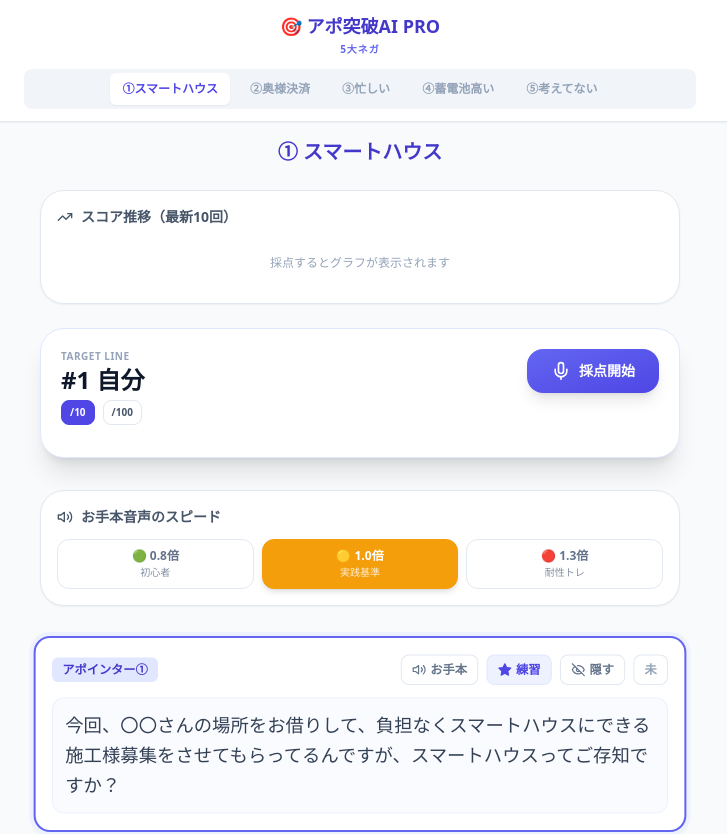
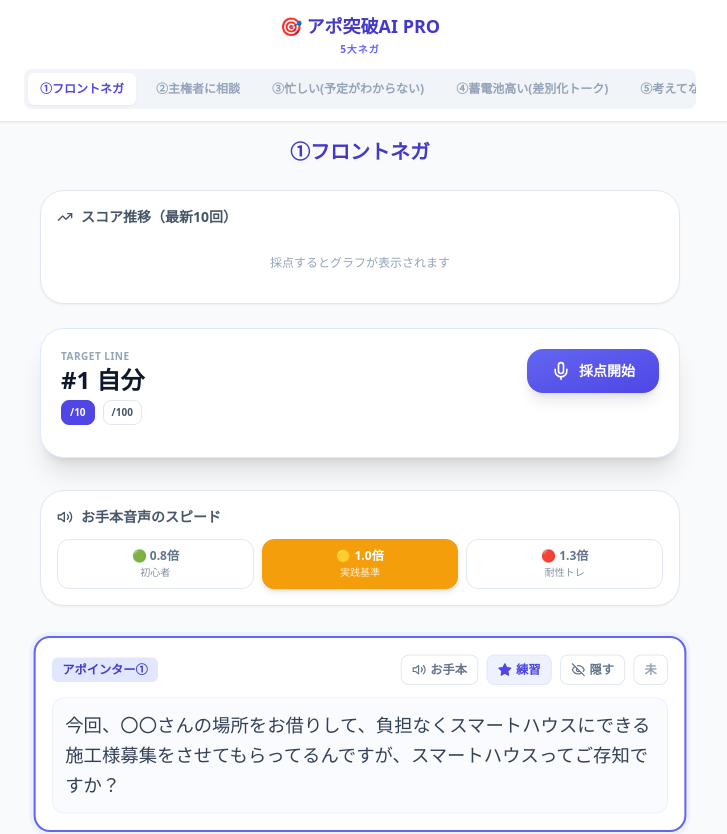
Before and after one commit to yuichiro-suga-source/frontnega, a React (Vite) app: page / in a window 1280 px wide. Shown: the top 834 px of the page, without its empty margins (280-1007 px from the left). Built offline with nearby package versions, Linux system fonts and the light colour scheme.

Commit message:
Update App.jsx

```diff
--- a/src/App.jsx
+++ b/src/App.jsx
@@ -10,10 +10,10 @@ import {
 // 📜 データエリア
 // ==========================================
 
-// --- コース1：スマートハウス ---
+// --- コース1：フロントネガ ---
 const scenario1 = {
   id: "smart_house_v1",
-  title: "① スマートハウス",
+  title: "①フロントネガ",
   targetId: 5,
   targetText: "蓄電池と太陽光で電気を作って、貯めて、光熱費を払わない。新築は義務化、２軒に1軒で増えている。今建っている住宅でも検討されている方が増えているんですよね。。",
   script: [
@@ -41,10 +41,10 @@ const scenario1 = {
   initialUnlock: [1, 3, 5],
 };
 
-// --- コース2：奥様決済 ---
+// --- コース2：主権者に相談 ---
 const scenario2 = {
   id: "okusan_v1",
-  title: "② 奥様決済・不在",
+  title: "②主権者に相談",
   targetId: 9,
   targetText: "4名様ご家族で電気代が1万円を超えている。オール電化で聞いておいてよかったという方が多かった。絶対にすぐやってという話ではない。日曜日でしたら午前と午後、どちらがいらっしゃる事が多いですか？",
   script: [
@@ -88,10 +88,10 @@ const scenario2 = {
   initialUnlock: [1, 3, 5, 7, 9, 11, 13, 15],
 };
 
-// --- コース3：忙しいお客様 ---
+// --- コース3：忙しい(予定がわからない) ---
 const scenario3 = {
   id: "busy_customer_v1",
-  title: "③ 忙しいお客様",
+  title: "③忙しい(予定がわからない)",
   targetId: 13,
   targetText: "特にこちらのお家みたいに結構オール電化とかで、これだけ電気代を1万円以上とか払っているご家庭は聞いておいてよかったっておっしゃる方とか正直多かった。もちろん、聞いてもらったからといってすぐやってくださいっていう話でもなかったんで、皆さんお気軽に聞いていただけた。まずは参考程度に。次の日曜日とか朝だと9時頃ならいらっしゃりそうですかね？",
   script: [
@@ -149,10 +149,10 @@ const scenario3 = {
   initialUnlock: [1, 3, 5, 7, 9, 11, 13, 15],
 };
 
-// --- コース4：蓄電池「高い・断った」 ---
+// --- コース4：蓄電池高い(差別化トーク) ---
 const scenario4 = {
   id: "battery_refusal_v1",
-  title: "④ 蓄電池「高い」への切り返し",
+  title: "④蓄電池高い(差別化トーク)",
   targetId: 9,
   targetText: "詳しく話しを聞いてみると、前に聞いた会社さんが、取り扱いのメーカーが2社、３社しか取り扱いがなくて、しかもその会社の売りたい値段高めの大きなタイプの蓄電池ばかりをお勧めしている会社も多いで、そういった会社さんでお話聞かれたかたが、前に聞いたけど、高かったとか、負担がでたって仰られる方が多かったんです。うちほうが、今○○さんにも入らせて貰っている事もあって、取り扱いのメーカーが30メーカー以上ありまして、その中からおうちの電気の使い方とか太陽光の発電量とかにぴったりのメーカーをさがさして貰うと、全然負担なくできたとか、前聞いた時より全然安かったという方が多かったんです。ご主人のところとかも、すごくいい太陽光を使っていて、発電もよくされていらっしゃいますし、ちょうど設置から10年も過ぎているタイミングですので。過去にそういう話を聞いたことがある方が逆に『うちで聞いておいてよかったわ』とおっしゃる方が多かったので。",
   script: [
@@ -198,10 +198,10 @@ const scenario4 = {
   initialUnlock: [1, 3, 5, 7, 9, 11],
 };
 
-// --- コース5：「考えていない」への切り返し ---
+// --- コース5：考えてない ---
 const scenario5 = {
   id: "not_thinking_v1",
-  title: "⑤ 考えていない",
+  title: "⑤考えてない",
   targetId: 7,
   targetText: "言葉さえ知らなかったら考えていなかったという方が多かった。光熱費が上がってきていることは確かに実感しておられてて、何もしなくても払っていかないといけないなら、支払いが減っていくなら考える価値あるかなとおっしゃっていた。オール電化で1万円以上かかっているのであれば、負担なくできるかは情報だけでも知っておいて良かったとおっしゃることは多かった。平日か土日かと言われると、どちらの方がいらっしゃることが多いイメージですかね？",
   script: [
@@ -282,11 +282,13 @@ export default function App() {
             <span className="text-lg font-black text-indigo-700">🎯 アポ突破AI PRO</span>
             <span className="text-[10px] font-bold text-indigo-500 tracking-widest mt-0.5">5大ネガ</span>
           </div>
-          <div className="flex flex-wrap bg-slate-100 p-1 rounded-lg w-full justify-center gap-2">
-            <button onClick={() => setCurrentCourse("course1")} className={`whitespace-nowrap text-xs font-bold px-3 py-2 rounded-md transition-all ${currentCourse === "course1" ? "bg-white text-indigo-600 shadow-sm" : "text-slate-400 hover:text-slate-600"}`}>①スマートハウス</button>
-            <button onClick={() => setCurrentCourse("course2")} className={`whitespace-nowrap text-xs font-bold px-3 py-2 rounded-md transition-all ${currentCourse === "course2" ? "bg-white text-indigo-600 shadow-sm" : "text-slate-400 hover:text-slate-600"}`}>②奥様決済</button>
-            <button onClick={() => setCurrentCourse("course3")} className={`whitespace-nowrap text-xs font-bold px-3 py-2 rounded-md transition-all ${currentCourse === "course3" ? "bg-white text-indigo-600 shadow-sm" : "text-slate-400 hover:text-slate-600"}`}>③忙しい</button>
-            <button onClick={() => setCurrentCourse("course4")} className={`whitespace-nowrap text-xs font-bold px-3 py-2 rounded-md transition-all ${currentCourse === "course4" ? "bg-white text-indigo-600 shadow-sm" : "text-slate-400 hover:text-slate-600"}`}>④蓄電池高い</button>
+
+          {/* 👇 ここのボタンの文字を変更し、横スクロールできるようにしています */}
+          <div className="flex bg-slate-100 p-1 rounded-lg w-full overflow-x-auto gap-2 scrollbar-hide">
+            <button onClick={() => setCurrentCourse("course1")} className={`whitespace-nowrap text-xs font-bold px-3 py-2 rounded-md transition-all ${currentCourse === "course1" ? "bg-white text-indigo-600 shadow-sm" : "text-slate-400 hover:text-slate-600"}`}>①フロントネガ</button>
+            <button onClick={() => setCurrentCourse("course2")} className={`whitespace-nowrap text-xs font-bold px-3 py-2 rounded-md transition-all ${currentCourse === "course2" ? "bg-white text-indigo-600 shadow-sm" : "text-slate-400 hover:text-slate-600"}`}>②主権者に相談</button>
+            <button onClick={() => setCurrentCourse("course3")} className={`whitespace-nowrap text-xs font-bold px-3 py-2 rounded-md transition-all ${currentCourse === "course3" ? "bg-white text-indigo-600 shadow-sm" : "text-slate-400 hover:text-slate-600"}`}>③忙しい(予定がわからない)</button>
+            <button onClick={() => setCurrentCourse("course4")} className={`whitespace-nowrap text-xs font-bold px-3 py-2 rounded-md transition-all ${currentCourse === "course4" ? "bg-white text-indigo-600 shadow-sm" : "text-slate-400 hover:text-slate-600"}`}>④蓄電池高い(差別化トーク)</button>
             <button onClick={() => setCurrentCourse("course5")} className={`whitespace-nowrap text-xs font-bold px-3 py-2 rounded-md transition-all ${currentCourse === "course5" ? "bg-white text-indigo-600 shadow-sm" : "text-slate-400 hover:text-slate-600"}`}>⑤考えてない</button>
           </div>
         </div>
@@ -563,13 +565,13 @@ function TrainingSession({ data }) {
         </div>
       )}
 
-      {/* 👇 1番目：「スコア推移」のグラフを上に移動しました */}
+      {/* スコア推移 */}
       <div className="bg-white p-4 rounded-3xl shadow-sm border border-slate-200 mb-6">
         <div className="flex items-center gap-2 font-bold mb-3 text-sm text-slate-600"><TrendingUp size={16} /> スコア推移（最新10回）</div>
         <MiniChart data={history.slice(0, 10).reverse()} />
       </div>
 
-      {/* 👇 2番目：「採点開始」ボタンがあるパネルをグラフの下に移動しました */}
+      {/* 採点パネル */}
       <div className="bg-white p-5 rounded-3xl shadow-xl border border-indigo-100 mb-8 relative overflow-hidden">
         {isRecording && <div className="absolute inset-0 border-4 border-rose-400 rounded-3xl animate-pulse pointer-events-none z-20"></div>}
         <div className="flex justify-between items-start mb-3">
@@ -592,7 +594,7 @@ function TrainingSession({ data }) {
           )}
         </div>
 
-        {/* 長文モード切替 */}
+        {/* 長文モード切替（ターゲットIDの時だけ表示） */}
         {activeLineId === targetId && (
           <div className="flex items-center justify-between bg-slate-50 border border-slate-200 rounded-2xl p-2 mb-4">
             <span className="text-xs text-slate-500 font-bold ml-2">採点範囲</span>
```
